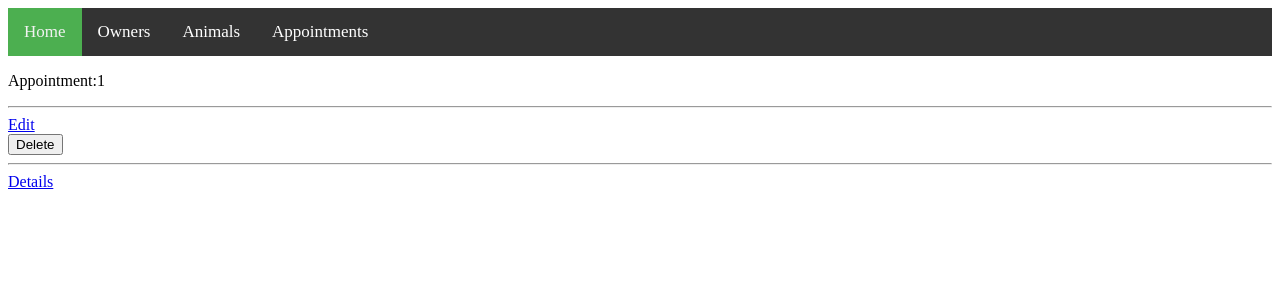
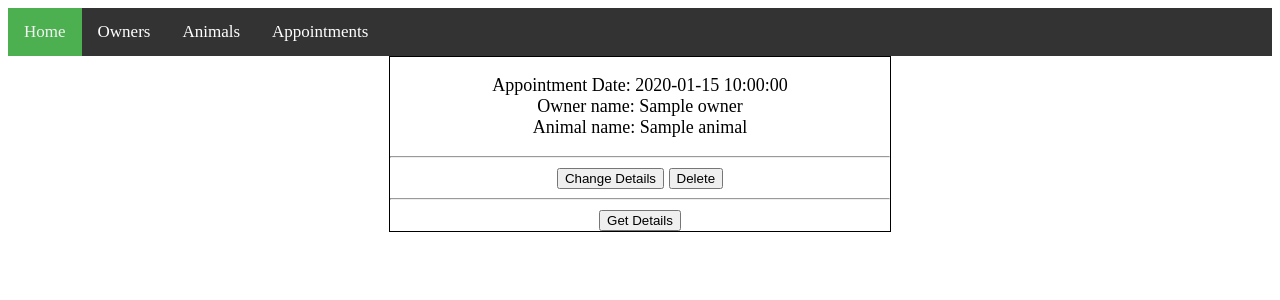
Before and after one commit to Iain-Forbes/Vet_Project, a Flask app: page /appointments in a window 1280 px wide. Shown: the top 300 px of the page. Run offline with Flask 2, Linux system fonts and the light colour scheme; a database or web service that is not in the repository returns one stand-in record (values such as "Sample title"); some libraries are stand-ins or nearby versions.

Commit message:
started to tidy up some CSS

```diff
--- a/run_tests.py
+++ b/run_tests.py
@@ -1,7 +1,7 @@
 import unittest
 
 from tests.owner_test import OwnerTest
-from tests.appointment_test import AppointmentTest
+from tests.appointments_test import AppointmentTest
 from tests.animal_test import AnimalTest
 
 
--- a/static/style.css
+++ b/static/style.css
@@ -101,3 +101,17 @@
   .nav li:hover > ul {
     display: block;
   }
+
+section{
+  margin: auto;
+    margin-top: 60;
+    width: 500px;
+    border: 1px groove black;
+    display: grid flex;
+    position: relative;
+    text-align: center;
+    flex-flow: wrap row;
+    justify-content: center;
+    justify-items: center;
+    font-size: large;
+}
--- a/templates/appointments/edit.html
+++ b/templates/appointments/edit.html
@@ -26,7 +26,7 @@
   <div>
     <label for="animal">Animal:</label>
     <select name="animal_id" id="animal">
-      {% for animal in animalss %}
+      {% for animal in animals %}
       <option value="{{ animal.id }}" {% if animal.id == appointment.animal.id %} selected {% endif %}>
         {{ animal.name }}
       </option>
--- a/templates/appointments/index.html
+++ b/templates/appointments/index.html
@@ -5,14 +5,20 @@
 {% for appointment in all_appointments %}
 
 <section>
-  <p> Appointment:{{ appointment.id }}</p>
+  <p> Appointment Date: {{ appointment.appointment_date }}
+  <BR>
+  Owner name: {{ appointment.owner.name }}
+  <BR>
+  Animal name: {{appointment.animal.name}}</p>
   <hr>
-  <a href="/appointments/{{  appointment.id }}/edit">Edit</a>
+  <form action="/appointments/{{ appointment.id }}/edit" method="GET">
+    <input type="submit" value="Change Details">
   <form action="/appointments/{{ appointment.id }}/delete" method="POST">
       <input type="submit" value="Delete">
   </form>
   <hr>
-  <a href="/appointments/{{ appointment.id }}">Details</a>
+  <form action="appointments/{{ appointment.id }}" method="GET">
+    <input type="submit" value="Get Details">
 </section>
 
 
```
Also changed, not shown: templates/animals/index.html (+7 -3 lines), templates/owners/index.html (+5 -3 lines).
